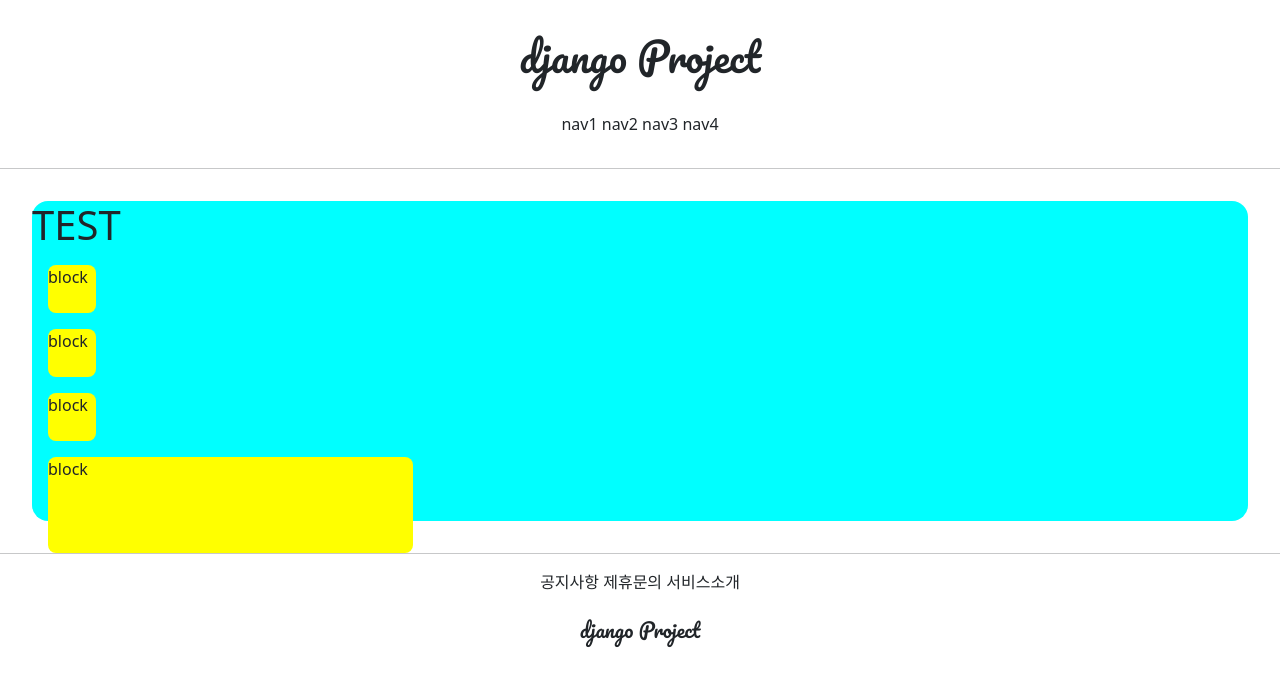
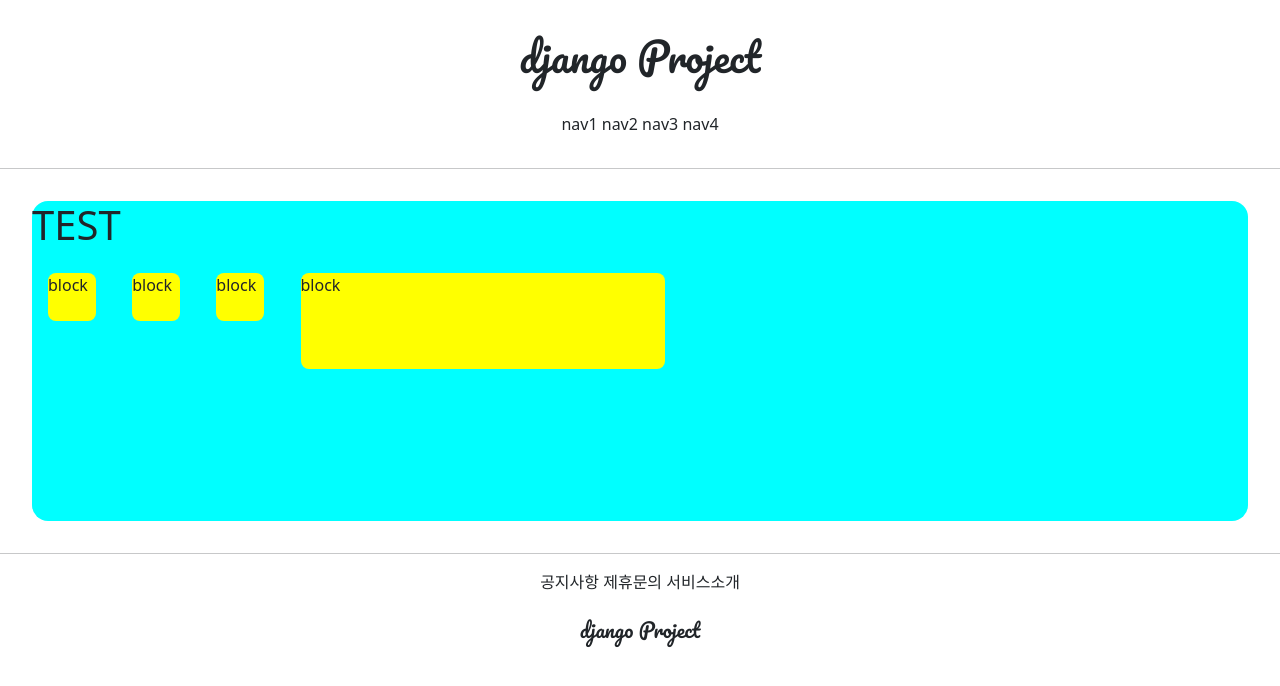
Before and after one commit to kokimian/git_1ban_web, a Django app: page /accounts/hello_world/ in a window 1280 px wide. Shown: the top 686 px of the page. Run offline with Django 3.2, Linux system fonts and the light colour scheme; parts of the project's set-up code (start-up, migrations or seed data) failed here and were passed over.

Commit message:
2021/07/07 1ban class commit 2

```diff
--- a/accountapp/templates/accountapp/hello_world.html
+++ b/accountapp/templates/accountapp/hello_world.html
@@ -5,6 +5,7 @@
      <style>
 
             .testing {
+                display: inline-block;
                 background-color: yellow;
                 margin: 1rem;
                 height: 48px;
@@ -15,10 +16,10 @@
 
     <div style="height: 20rem; background-color: aqua; margin: 2rem; border-radius: 1rem;">
         <h1>TEST</h1>
-        <div class="testing" style="height: 48px; width: 48px;";>block</div>
-        <div class="testing" style="height: 3em; width: 3em;";>block</div>
-        <div class="testing" style="height: 3rem; width: 3rem;";>block</div>
-        <div class="testing" style="height: 30%; width: 30%;";>block</div>
+        <div class="testing" style="height: 48px; width: 48px";>block</div>
+        <div class="testing" style="height: 3em; width: 3em";>block</div>
+        <div class="testing" style="height: 3rem; width: 3rem";>block</div>
+        <div class="testing" style="height: 30%; width: 30%";>block</div>
     </div>
 
 {% endblock %}
```
